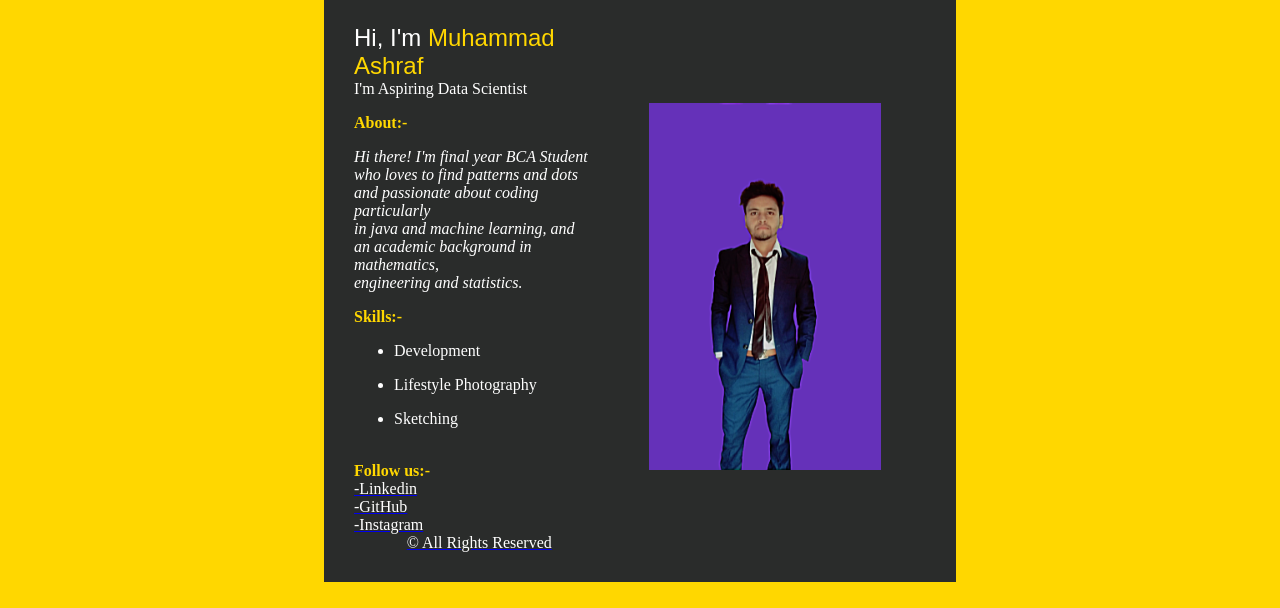
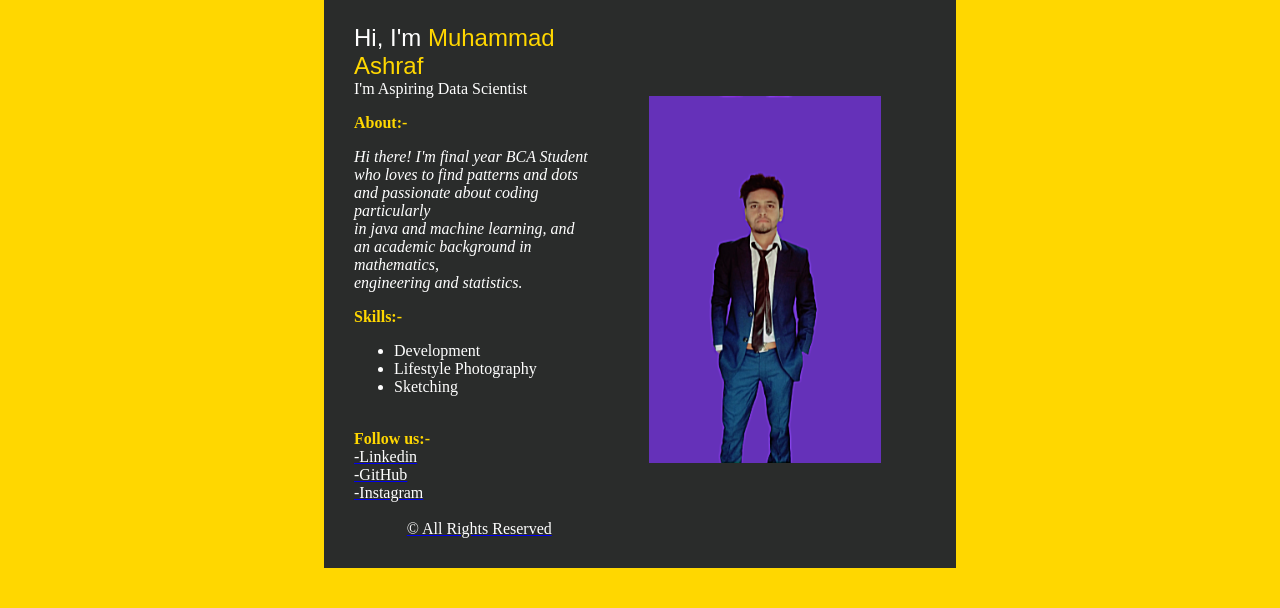
Before and after one commit to Imashu09/CSS-Assignment, a plain HTML site: page Portfolio-2/index.html in a window 1280 px wide. Shown: the part 192-800 px from the top of the page. Drawn offline with Linux system fonts and the light colour scheme.

Commit message:
Update index.html

```diff
--- a/Portfolio-2/index.html
+++ b/Portfolio-2/index.html
@@ -102,9 +102,9 @@
               <p>
                 <b>Skills:-</b>
               </p></font>
-            <p> <ul align="left"><li>Development</li></ul>
-              <ul align="left"><li>Lifestyle Photography</li></ul>
-              <ul align="left"><li>Sketching</li></ul>
+            <p> <ul align="left"><li>Development</li>
+              <li>Lifestyle Photography</li>
+              <li>Sketching</li></ul>
 
             </p>
             <br>
@@ -118,11 +118,9 @@
                 <a href="https://instagram.com/im_ashu09" target="new"><font color="white" &#169>-Instagram</font></a>
 
               </font>
-
-
-
-
-              <center>
+              <br>
+              <br>
+             <center>
                 <a href="https://www.linkedin.com/in/alam-ashraf/" target="_new">
                   <font color="white">&copy; All Rights Reserved</a>
                   </font>
```
